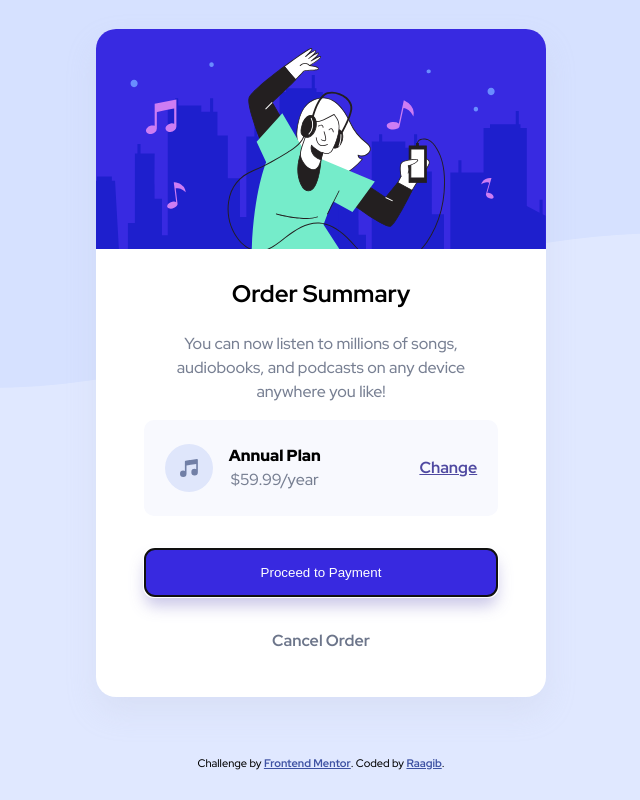
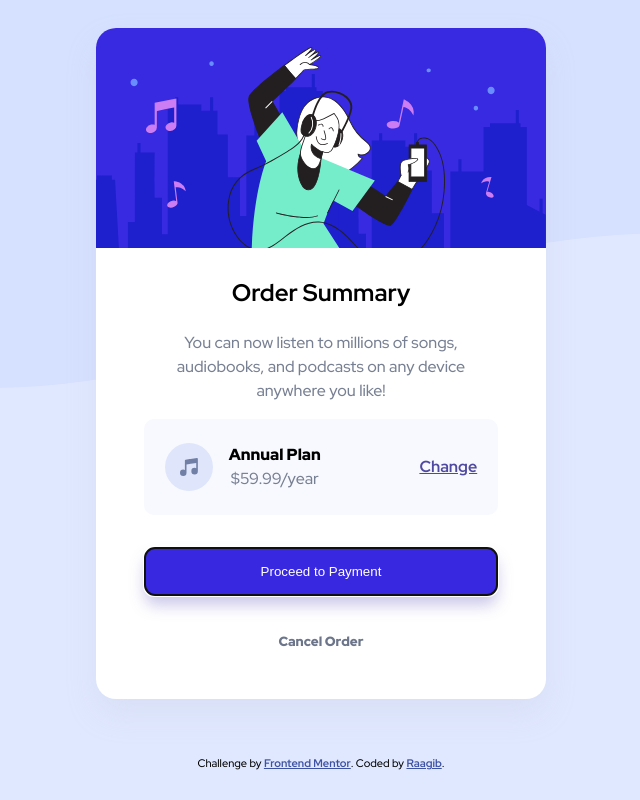
Before and after one commit to raagibbeginner/Frontend-Mentor-Order-summary-card, a plain HTML site: page index.html in a window 1280 px wide. Shown: the whole page, without its empty margins (319-959 px from the left). Drawn offline with Linux system fonts and the light colour scheme.

Commit message:
Update style.css

```diff
--- a/style.css
+++ b/style.css
@@ -26,7 +26,7 @@
   .card {
     background: #fff;
     width: 28.125rem;
-    height: 41.75rem;
+    height: 41.95rem;
     border-radius: 20px;
     text-align: center;
     box-shadow: 0 15px 30px 0 rgba(184, 191, 211, 0.205);
@@ -79,6 +79,10 @@
     font-weight: 700;
   }
 
+  a:hover {
+    text-decoration: none;
+  }
+
   button {
       cursor: pointer;
   }
@@ -93,9 +97,18 @@
     box-shadow: 0 10px 15px 0 #c1bee4dc
   }
 
+.btn-1:hover {
+  background: hsl(245, 53%, 62%);
+}
+
   .btn-2 {
-    all: initial;
+    border: none;
+    background-color: #fff;
     font-family: inherit;
     color: #6c758a;
-    font-weight: 700;
+    font-weight: 900;
   }
+
+  .btn-2:hover {
+color: #223050;
+  }
```
